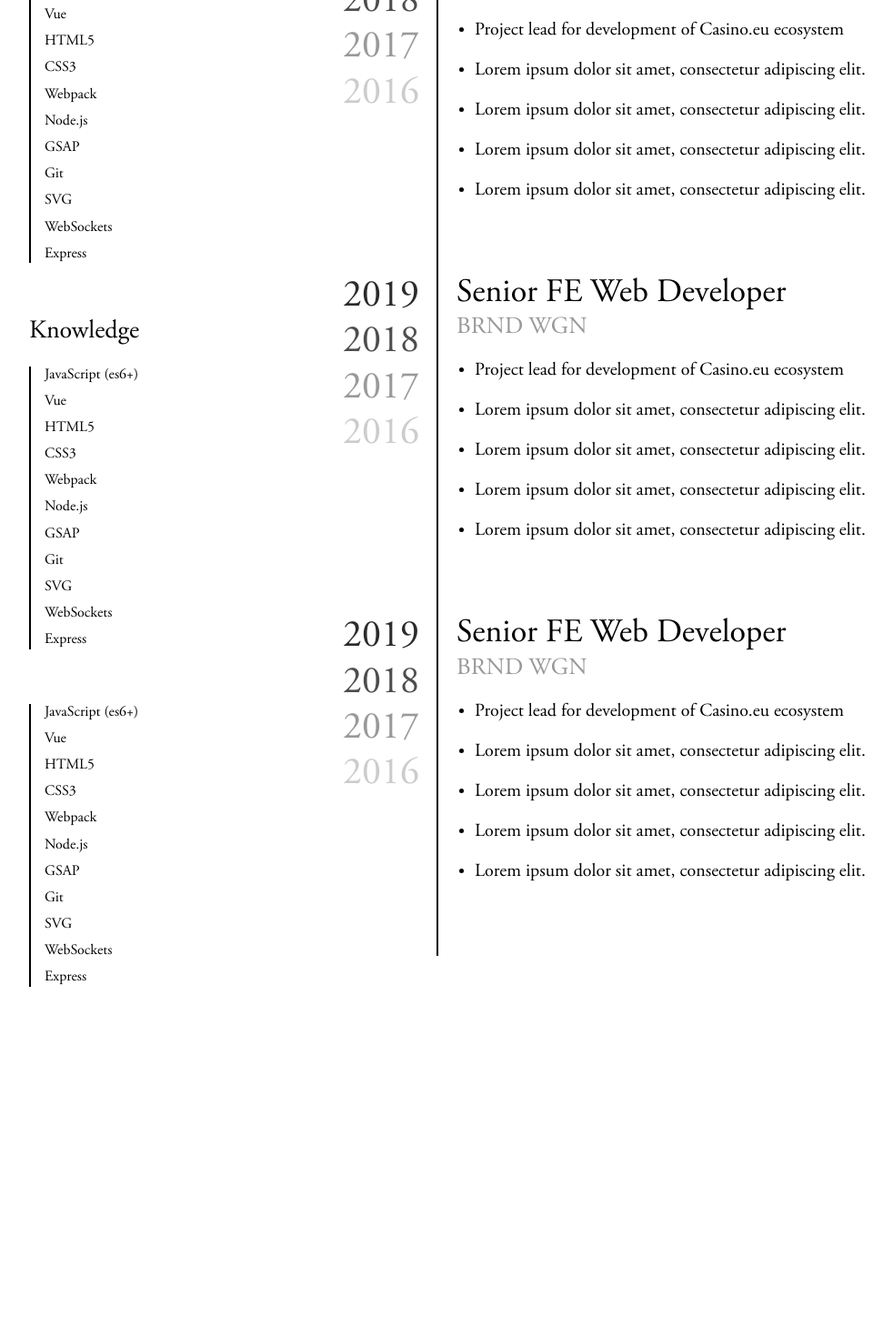
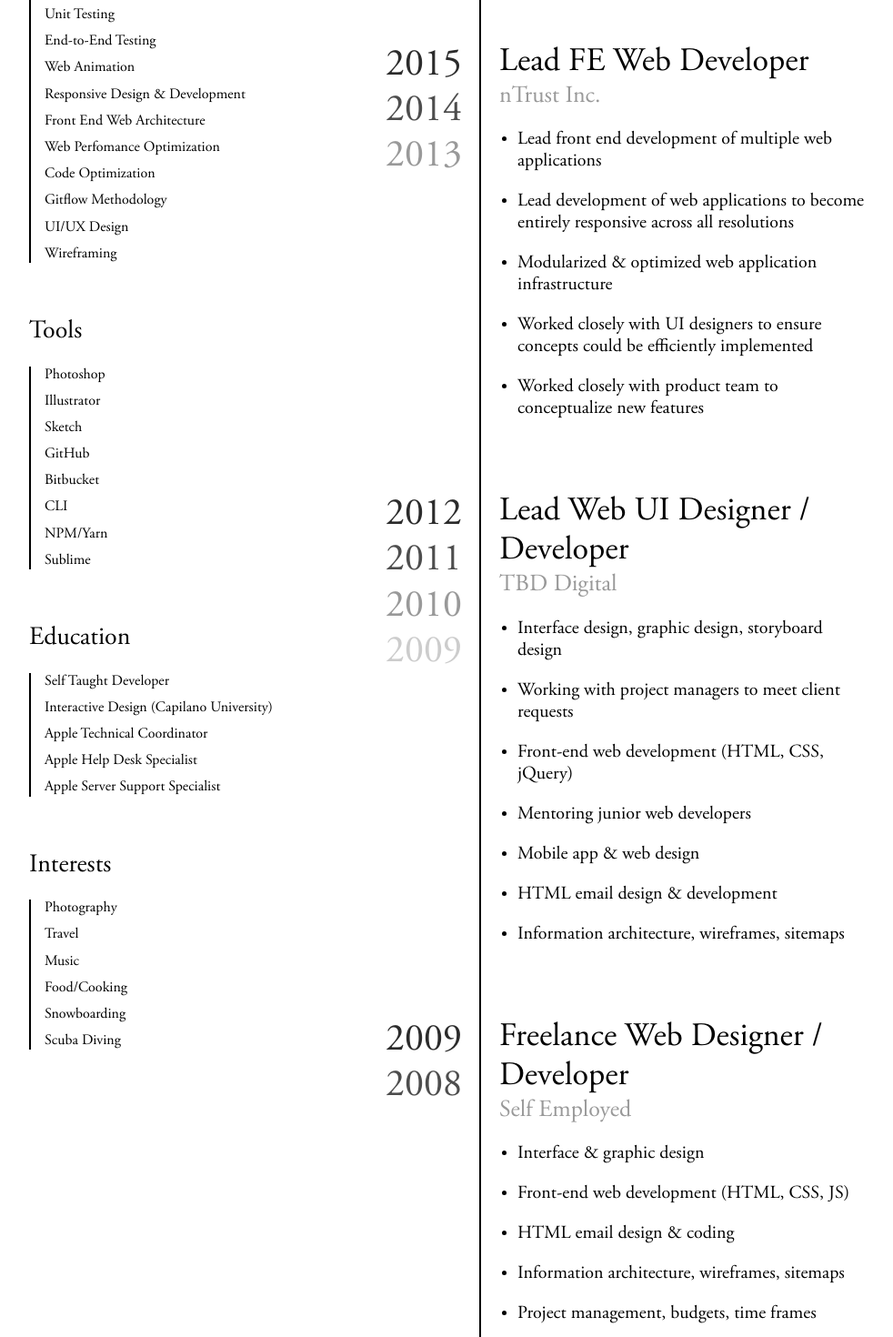
Before and after one commit to jamesthomsondev/personal, a Vue app: page /#/experience in a window 1280 px wide. Shown: the part 700-2170 px from the top of the page at 91% size, without its empty margins (148-1130 px from the left). Before the commit the page ends 1905 px from the top, so only its background shows below. Built offline with nearby package versions, Linux system fonts and the light colour scheme.

Commit message:
Populate Experience related data

```diff
--- /dev/null
+++ b/public/db/jobs.json
@@ -0,0 +1,78 @@
+{
+  "data": [
+    {
+      "title": "Senior FE Web Developer",
+      "company": "BRND WGN",
+      "years": ["2019", "2018", "2017", "2016"],
+      "list": [
+        "Project lead for development of Casino.eu ecosystem",
+        "Lorem ipsum dolor sit amet, consectetur adipiscing elit.",
+        "Lorem ipsum dolor sit amet, consectetur adipiscing elit.",
+        "Lorem ipsum dolor sit amet, consectetur adipiscing elit.",
+        "Lorem ipsum dolor sit amet, consectetur adipiscing elit."
+      ]
+    },
+    {
+      "title": "Lead FE Web Developer",
+      "company": "nTrust Inc.",
+      "years": ["2015", "2014", "2013"],
+      "list": [
+        "Lead front end development of multiple web applications",
+        "Lead development of web applications to become entirely responsive across all resolutions",
+        "Modularized & optimized web application infrastructure",
+        "Worked closely with UI designers to ensure concepts could be efficiently implemented",
+        "Worked closely with product team to conceptualize new features"
+      ]
+    },
+    {
+      "title": "Lead Web UI Designer / Developer",
+      "company": "TBD Digital",
+      "years": ["2012", "2011", "2010", "2009"],
+      "list": [
+        "Interface design, graphic design, storyboard design",
+        "Working with project managers to meet client requests",
+        "Front-end web development (HTML, CSS, jQuery)",
+        "Mentoring junior web developers",
+        "Mobile app & web design",
+        "HTML email design & development",
+        "Information architecture, wireframes, sitemaps"
+      ]
+    },
+    {
+      "title": "Freelance Web Designer / Developer",
+      "company": "Self Employed",
+      "years": ["2009", "2008"],
+      "list": [
+        "Interface & graphic design",
+        "Front-end web development (HTML, CSS, JS)",
+        "HTML email design & coding",
+        "Information architecture, wireframes, sitemaps",
+        "Project management, budgets, time frames",
+        "SEO (Keywords, Analytics, AdWords)"
+      ]
+    },
+    {
+      "title": "Apple Technician",
+      "company": "Mac Station",
+      "years": ["2008", "2007"],
+      "list": [
+        "Hardware & software repairs",
+        "Diagnostic & repair",
+        "Onsite diagnostics & repair",
+        "Server setup & configuration"
+      ]
+    },
+    {
+      "title": "Jr. Web Guru",
+      "company": "Cowie & Fox",
+      "years": ["2007", "2006"],
+      "list": [
+        "Interface design, graphic design",
+        "Front-end web development",
+        "Custom Wordpress themes",
+        "HTML email design & coding",
+        "Information architecture, wireframes, sitemaps"
+      ]
+    }
+  ]
+}
--- /dev/null
+++ b/public/db/skillsets.json
@@ -0,0 +1,70 @@
+{
+  "data": [
+    {
+      "heading": "Knowledge",
+      "list": [
+        "JavaScript (es6+)",
+        "Vue",
+        "HTML5",
+        "CSS3",
+        "Webpack",
+        "Node.js",
+        "GSAP",
+        "Git",
+        "SVG",
+        "WebSockets",
+        "Express"
+      ]
+    },
+    {
+      "heading": "",
+      "list": [
+        "TDD",
+        "Unit Testing",
+        "End-to-End Testing",
+        "Web Animation",
+        "Responsive Design & Development",
+        "Front End Web Architecture",
+        "Web Perfomance Optimization",
+        "Code Optimization",
+        "Gitflow Methodology",
+        "UI/UX Design",
+        "Wireframing"
+      ]
+    },
+    {
+      "heading": "Tools",
+      "list": [
+        "Photoshop",
+        "Illustrator",
+        "Sketch",
+        "GitHub",
+        "Bitbucket",
+        "CLI",
+        "NPM/Yarn",
+        "Sublime"
+      ]
+    },
+    {
+      "heading": "Education",
+      "list": [
+        "Self Taught Developer",
+        "Interactive Design (Capilano University)",
+        "Apple Technical Coordinator",
+        "Apple Help Desk Specialist",
+        "Apple Server Support Specialist"
+      ]
+    },
+    {
+      "heading": "Interests",
+      "list": [
+        "Photography",
+        "Travel",
+        "Music",
+        "Food/Cooking",
+        "Snowboarding",
+        "Scuba Diving"
+      ]
+    }
+  ]
+}
--- a/src/components/Job.vue
+++ b/src/components/Job.vue
@@ -1,19 +1,12 @@
-<template>
+<template functional>
   <div class="job">
     <div class="years">
-      <span>2019</span>
-      <span>2018</span>
-      <span>2017</span>
-      <span>2016</span>
+      <span v-for="year in props.years" :key="year">{{ year }}</span>
     </div>
-    <h3>Senior FE Web Developer</h3>
-    <h4>BRND WGN</h4>
+    <h3>{{ props.title }}</h3>
+    <h4>{{ props.company }}</h4>
     <ul>
-      <li>Project lead for development of Casino.eu ecosystem</li>
-      <li>Lorem ipsum dolor sit amet, consectetur adipiscing elit.</li>
-      <li>Lorem ipsum dolor sit amet, consectetur adipiscing elit.</li>
-      <li>Lorem ipsum dolor sit amet, consectetur adipiscing elit.</li>
-      <li>Lorem ipsum dolor sit amet, consectetur adipiscing elit.</li>
+      <li v-for="(item, index) in props.list" :key="index">{{ item }}</li>
     </ul>
   </div>
 </template>
@@ -111,28 +104,26 @@
   export default {
     name: 'Job',
 
-    components: {
+    props: {
+      title: {
+        type: String,
+        required: true
+      },
 
-    },
+      company: {
+        type: String,
+        required: true
+      },
 
-    props: {
+      years: {
+        type: Array,
+        required: true
+      },
 
-    },
-
-    data: () => ({
-
-    }),
-
-    computed: {
-
-    },
-
-    methods: {
-
-    },
-
-    created () {
-
+      list: {
+        type: Array,
+        required: true
+      }
     }
   };
 </script>
--- a/src/components/Skillset.vue
+++ b/src/components/Skillset.vue
@@ -1,32 +1,8 @@
-<template>
+<template functional>
   <aside>
-    <h3>Knowledge</h3>
+    <h3 v-if="props.heading">{{ props.heading }}</h3>
     <ul>
-      <li>JavaScript (es6+)</li>
-      <li>Vue</li>
-      <li>HTML5</li>
-      <li>CSS3</li>
-      <li>Webpack</li>
-      <li>Node.js</li>
-      <li>GSAP</li>
-      <li>Git</li>
-      <li>SVG</li>
-      <li>WebSockets</li>
-      <li>Express</li>
-    </ul>
-
-    <ul>
-      <li>JavaScript (es6+)</li>
-      <li>Vue</li>
-      <li>HTML5</li>
-      <li>CSS3</li>
-      <li>Webpack</li>
-      <li>Node.js</li>
-      <li>GSAP</li>
-      <li>Git</li>
-      <li>SVG</li>
-      <li>WebSockets</li>
-      <li>Express</li>
+      <li v-for="(item, index) in props.list" :key="index">{{ item }}</li>
     </ul>
   </aside>
 </template>
@@ -62,28 +38,16 @@
   export default {
     name: 'Skillset',
 
-    components: {
+    props: {
+      heading: {
+        type: String,
+        default: ''
+      },
 
-    },
-
-    props: {
-
-    },
-
-    data: () => ({
-
-    }),
-
-    computed: {
-
-    },
-
-    methods: {
-
-    },
-
-    created () {
-
+      list: {
+        type: Array,
+        required: true
+      }
     }
   };
 </script>
--- a/src/views/Experience.vue
+++ b/src/views/Experience.vue
@@ -1,10 +1,22 @@
 <template>
   <section class="grid">
     <div class="skillsets">
-      <skillset v-for="set in 2" :key="set" />
+      <skillset
+        v-for="set in skillsets"
+        :key="set.heading"
+        :heading="set.heading"
+        :list="set.list"
+      />
     </div>
     <div class="timeline">
-      <job v-for="job in 4" :key="job" />
+      <job
+        v-for="job in jobs"
+        :key="job.title"
+        :title="job.title"
+        :company="job.company"
+        :years="job.years"
+        :list="job.list"
+      />
     </div>
   </section>
 </template>
@@ -32,12 +44,17 @@
 
       @include min-sm {
         order: 1;
+        max-width: 570px;
       }
     }
   }
 </style>
 
 <script>
+  // api
+  import { getSkillsets, getJobs } from '@/api';
+
+  // Component
   import Skillset from '@/components/Skillset';
   import Job from '@/components/Job';
 
@@ -49,24 +66,14 @@
       Job
     },
 
-    props: {
-
-    },
-
     data: () => ({
-
+      skillsets: [],
+      jobs: []
     }),
 
-    computed: {
-
-    },
-
-    methods: {
-
-    },
-
     created () {
-
+      getSkillsets().then(({ data }) => this.skillsets = data.data);
+      getJobs().then(({ data }) => this.jobs = data.data);
     }
   };
 </script>
```
